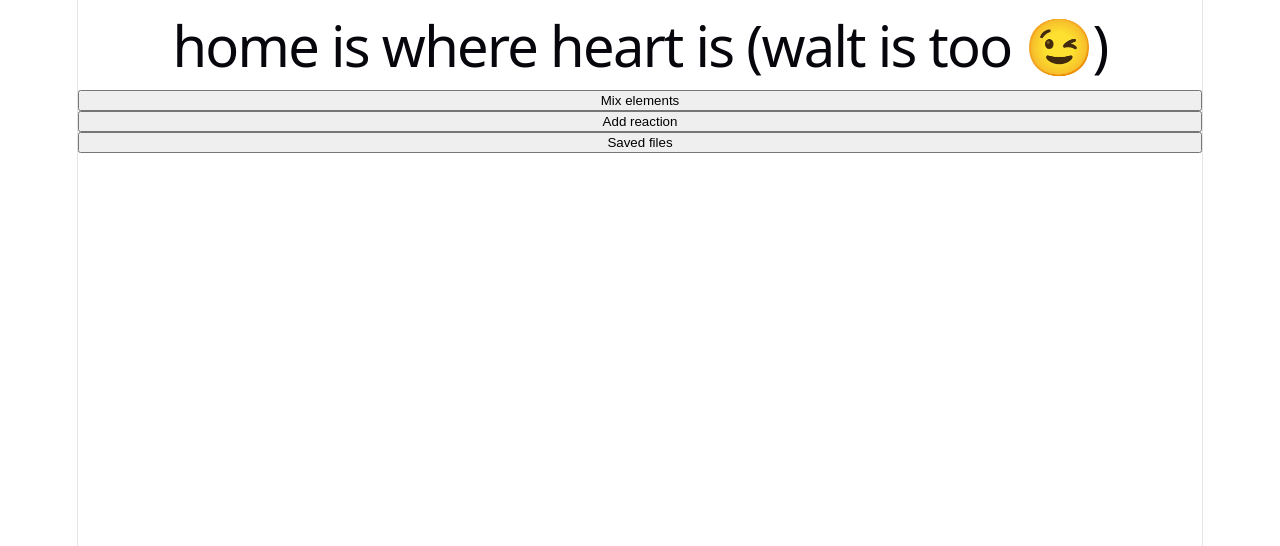
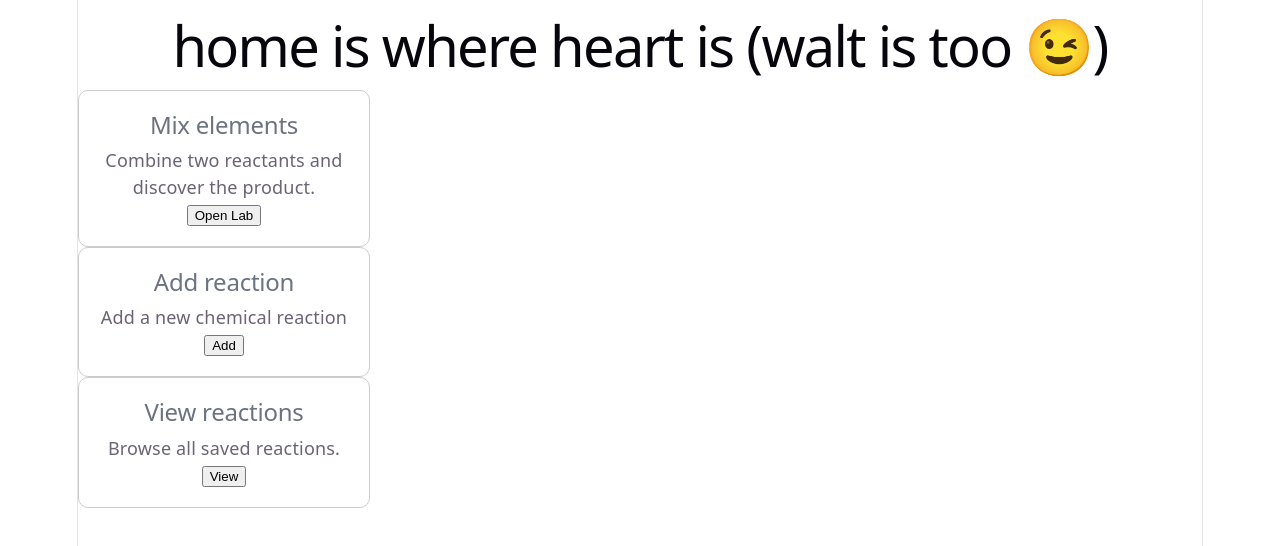
Before and after one commit to Roobika-M/Los-Pollos-Tech, a React app in the folder frontend/: page /home in a window 1280 px wide. Shown: the top 546 px of the page. Built offline with nearby package versions, Linux system fonts and the light colour scheme; the HTML template or start-up script is replaced by a standard one.

Commit message:
cards are added

```diff
--- /dev/null
+++ b/frontend/src/components/DashboardCard.jsx
@@ -0,0 +1,21 @@
+function DashboardCard({title,description,buttonText,onClick}){
+    return(
+        <div onClick = {onClick}
+            style = {{
+                border: "1px solid #ccc",
+                padding: "20px",
+                borderRadius: "10px",
+                cursor: "pointer",
+                width: "250px"
+            }}
+        >
+        <h2>{title}</h2>
+        <p>{description}</p>
+        <button onClick = {onClick}>
+            {buttonText}
+        </button>
+        </div>
+    );
+}
+
+export default DashboardCard;
--- a/frontend/src/pages/Home.jsx
+++ b/frontend/src/pages/Home.jsx
@@ -1,19 +1,14 @@
 import { useNavigate } from "react-router-dom";
+import Card from "../components/DashboardCard";
 
 function Home(){
     const navigate = useNavigate();
     return(
         <>
         <h1>home is where heart is (walt is too 😉)</h1>
-        <button onClick = {() => navigate("/mix")}>
-            Mix elements
-        </button>
-        <button onClick = {() => navigate("/add")}>
-            Add reaction
-        </button>
-        <button onClick = {() => navigate("/view")}>
-            Saved files
-        </button>
+        <Card title = "Mix elements" description="Combine two reactants and discover the product." buttonText="Open Lab" onClick = {() => navigate("/mix")}/>
+        <Card title = "Add reaction" description = "Add a new chemical reaction" buttonText="Add" onClick = {() => navigate("/add")}/>
+        <Card title = "View reactions" description = "Browse all saved reactions." buttonText = "View" onClick = {() => navigate("/view")}/>
         </>
     );
 }
```
